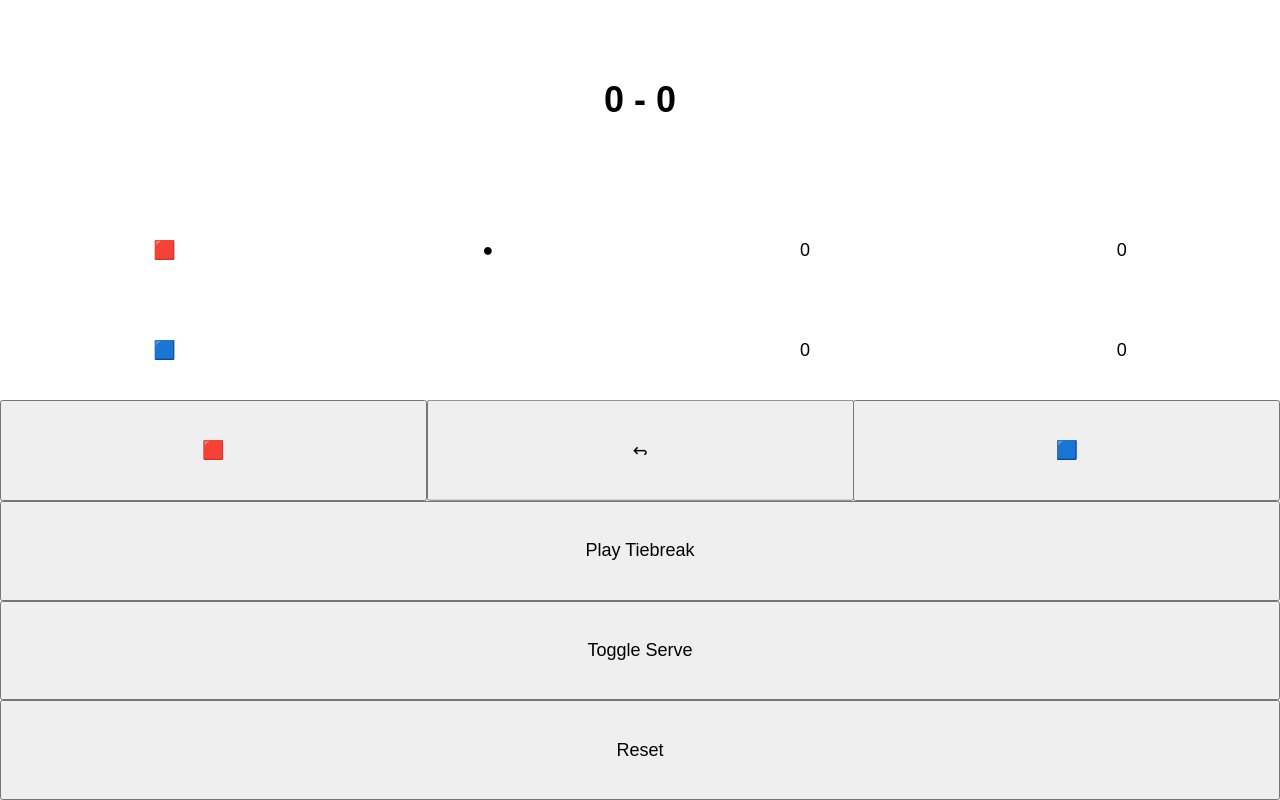
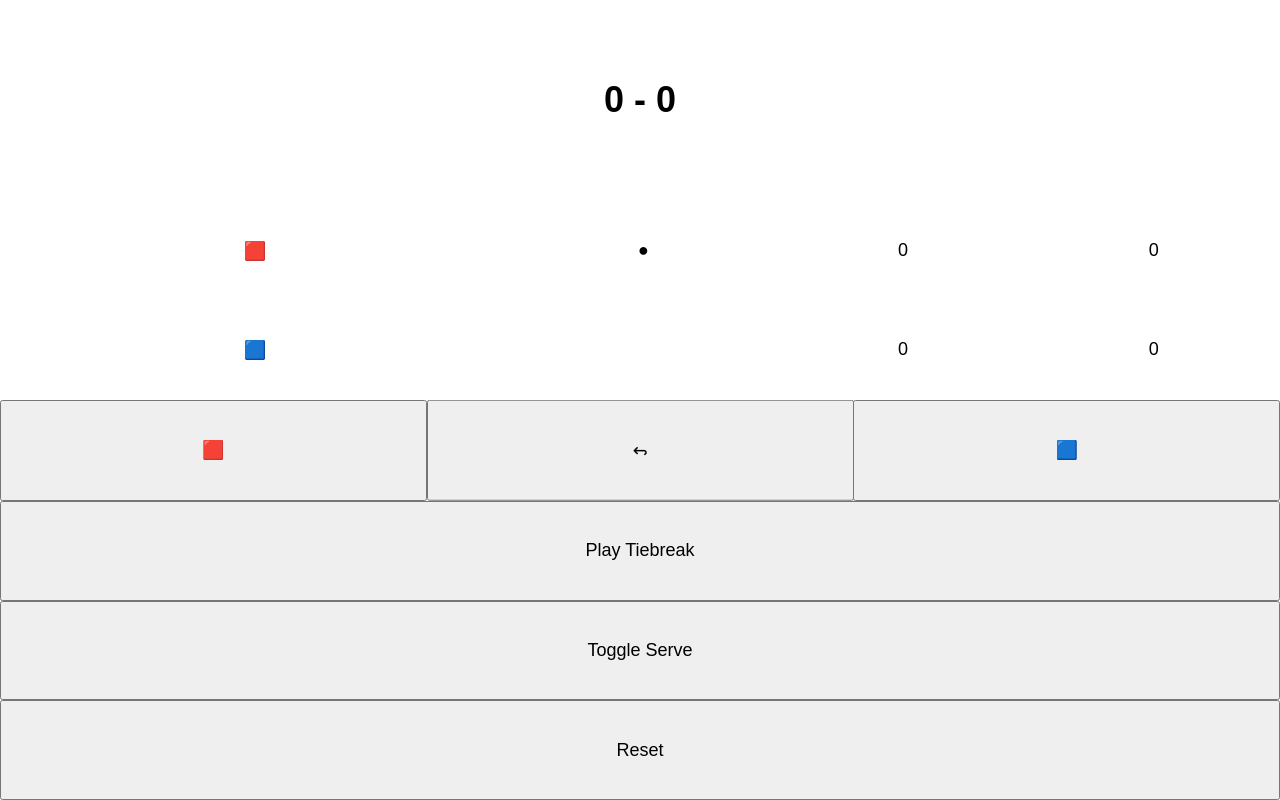
Before and after one commit to vinhanguyen/tennis, a React (Vite) app: page / in a window 1280 px wide. Built offline with nearby package versions, Linux system fonts and the light colour scheme.

Commit message:
Wrap buttons in footer.  Use table for scoreboard.

```diff
--- a/src/Controls.tsx
+++ b/src/Controls.tsx
@@ -23,13 +23,13 @@ export default function Controls({
   const newMatch = newGame && gamesPlayed === 0;
 
   return (
-    <div className="controls">
+    <footer>
       <button onClick={() => onPoint(1)}>🟥</button>
       <button onClick={onUndo}>↩</button>
       <button onClick={() => onPoint(2)}>🟦</button>
       <button disabled={tiebreak || !newGame} onClick={onTiebreak}>Play Tiebreak</button>
       <button disabled={!newMatch || tiebreak} onClick={onToggleServe}>Toggle Serve</button>
       <button onClick={onReset}>Reset</button>
-    </div>
+    </footer>
   );
 }
--- a/src/Scoreboard.tsx
+++ b/src/Scoreboard.tsx
@@ -29,15 +29,21 @@ export default function Scoreboard({point}: ScoreboardProps) {
   const [p1Points, p2Points] = mappedPoints;
 
   return (
-    <div className="scoreboard">
-      <div>🟥</div>
-      <div>🟦</div>
-      <div>{p1Serve && '●'}</div>
-      <div>{!p1Serve && '●'}</div>
-      <div>{p1Games}</div>
-      <div>{p2Games}</div>
-      <div>{p1Points}</div>
-      <div>{p2Points}</div>
-    </div>
+    <table>
+      <tbody>
+        <tr>
+          <td>🟥</td>
+          <td>{p1Serve && '●'}</td>
+          <td>{p1Games}</td>
+          <td>{p1Points}</td>
+        </tr>
+        <tr>
+          <td>🟦</td>
+          <td>{!p1Serve && '●'}</td>
+          <td>{p2Games}</td>
+          <td>{p2Points}</td>
+        </tr>
+      </tbody>
+    </table>
   );
 }
--- a/src/index.css
+++ b/src/index.css
@@ -21,20 +21,15 @@ h1 {
   align-items: center;
 }
 
-.scoreboard {
+table {
   flex: 1;
-  display: flex;
-  flex-flow: column wrap;
 }
 
-.scoreboard > div {
-  flex: 1 0 50%;
-  display: flex;
-  justify-content: center;
-  align-items: center;
+td {
+  text-align: center;
 }
 
-.controls {
+footer {
   flex: 2;
   display: flex;
   flex-flow: row wrap;
```
